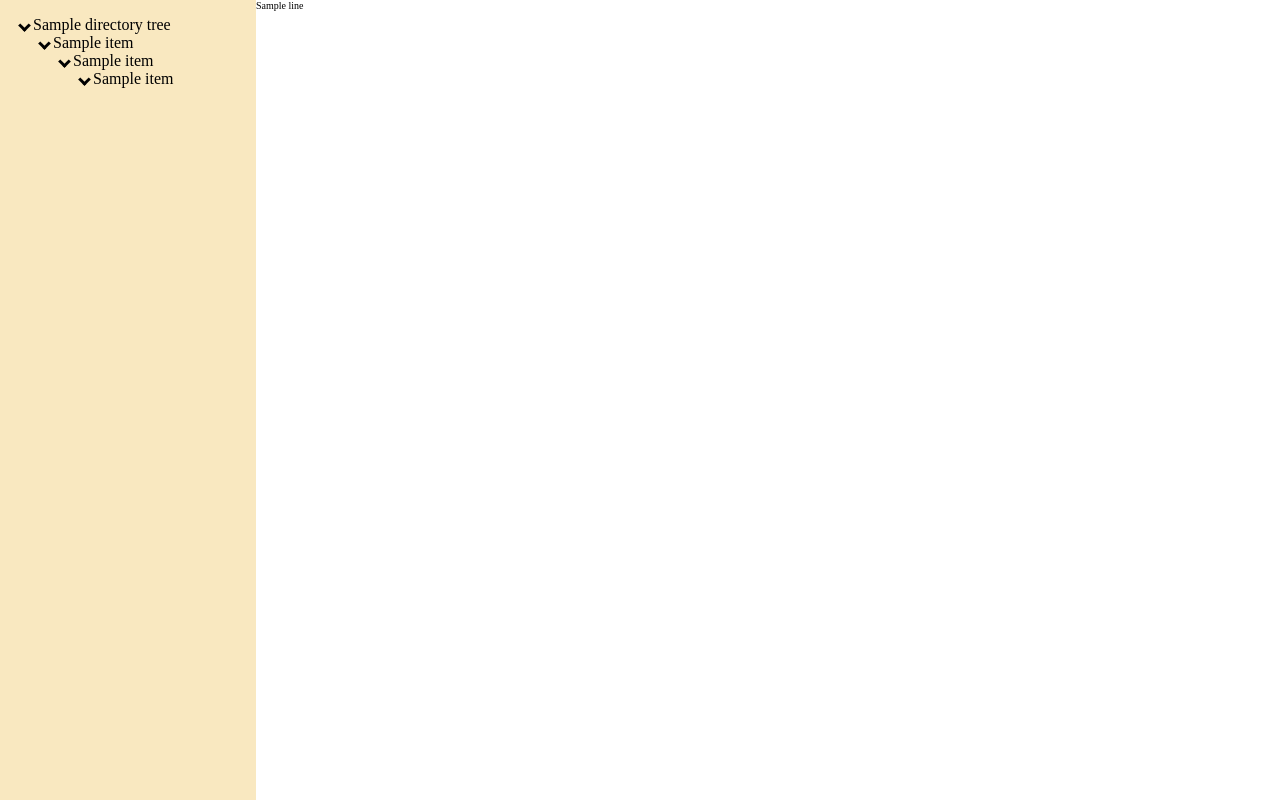
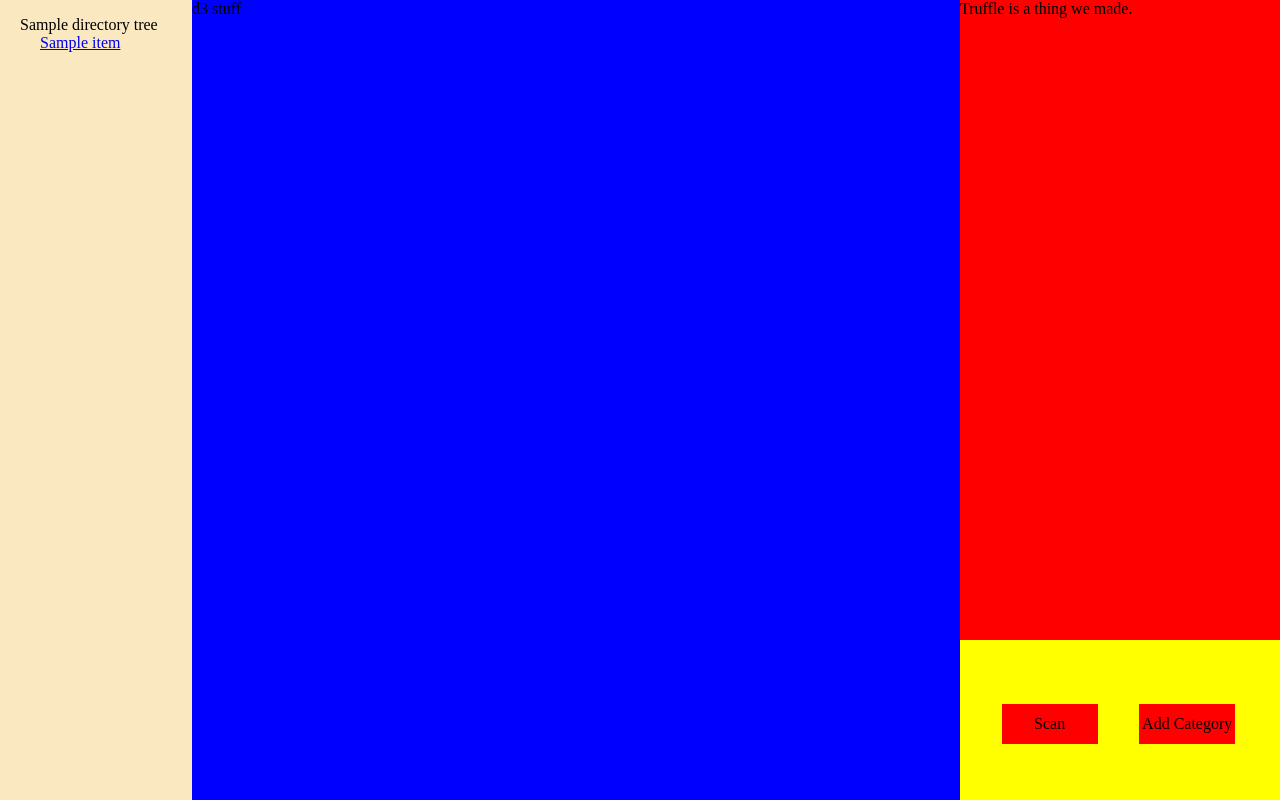
Before and after one commit to TheBatmanofButler/truffle, a Flask app: template truffle/frontend/templates/index.html in a window 1280 px wide. Run offline with Flask 2, Linux system fonts and the light colour scheme; the template is opened without the code that fills it: most values are stand-ins (such as "Sample title", 1, 10 or a date in 2020); parts of the project's set-up code (start-up, migrations or seed data) failed here and were passed over.

Commit message:
made file_directory include empty folders and non-py files

```diff
--- a/truffle/app.py
+++ b/truffle/app.py
@@ -1,32 +1,32 @@
 from flask import Flask, json, render_template, request
-from file_directory import make_directory_tree #, get_all_functions_in_file
+from file_directory import get_directory_tree
 from searchtools import index_code
+import global_constants
+
 
 app = Flask(__name__, template_folder="frontend/templates", static_folder="frontend/static")
-
-TEST_PATH = "../"
-
-directory_tree, files = make_directory_tree(TEST_PATH)
-indexed_functions = {}
+directory_tree = get_directory_tree(global_constants.FILEPATH)
 
 @app.route("/", methods=["GET", "POST"])
 def index():
-    print directory_tree
     return render_template("index.html", directory_tree=directory_tree)
 
 @app.route("/get_code/<path:filename>", methods=["GET", "POST"])
 def get_code(filename):
-    # TODO: Make this dynamic by pulling from os path
-    codebase = "/home/amol/Code/1train/truffle"
-    filename = codebase + "/" + filename
-    code_text = ""
-    with open(filename, 'r') as f:
+
+    with open("/" + filename, 'r') as f:
         code_text = f.read()
 
     code_text = code_text.splitlines()
 
-    return render_template("index.html", directory_tree=directory_tree,
-                           code_text=code_text)
+    code_html = []
+    for line in code_text:
+        code_html.append(get_highlighted_code(line))
+
+    return render_template("index.html", directory_tree=directory_tree, code_html=code_html)
+
+def get_highlighted_code(code_line):
+    return code_line
 
 if __name__ == "__main__":
     app.run(debug=True)
--- a/truffle/frontend/static/css/main.css
+++ b/truffle/frontend/static/css/main.css
@@ -1,6 +1,9 @@
 html, body {
 	padding: 0;
 	margin: 0;
+
+	height: 100%;
+	width: 100%;
 }
 
 ul {
@@ -11,12 +14,19 @@ li {
 	margin-left: -20px;
 }
 
-.file-tree {
+.container {
+	display: flex;
+	flex-flow: row wrap;
+
+	width: 100%;
+	height: 100%;
+}
+
+.file-panel {
 	background-color: #F9E8C0;
-	width: 20%;
+	width: 15%;
 	height: 100%;
 	overflow: scroll;
-	float: left;
 }
 
 i {
@@ -37,11 +47,6 @@ i {
 	display: none;
 }
 
-.code-text {
-	width: 40%;
-	float: left;
-}
-
 .function-name {
 	font-size: 15px;
 }
@@ -50,8 +55,84 @@ i {
 	font-size: 12px;
 }
 
+.button-comment-panel {
+	display: flex;
+	flex-flow: row wrap;
+
+	background-color: yellow;
+	position: relative;
+
+	height: 100%;
+	width: 25%;
+
+	/*display: none;*/
+}
+
+.code-panel {
+	width: 60%;
+}
+
 .code-text {
+	background-color: red;
+
+	float: left;
+
 	font-size: 10px;
 	height: 100%;
 	overflow-y: scroll;
+
+	display: none;
 }
+
+.flow-tree {
+	width: 100%;
+	height: 100%;
+	overflow-y: scroll;
+	background-color: blue;
+}
+
+.end-scan-option {
+	display: none;
+}
+
+.save-option {
+	display: none;
+}
+
+.button {
+	float: left;
+	width: 30%;
+	height: 40px;
+
+	vertical-align: middle;
+	line-height: 2.5;
+	font-size: 16px;
+	white-space: nowrap;
+	text-align: center;
+
+	margin-left: 13%;
+	margin-bottom: 5%;
+	background-color: red;
+}
+
+.left-button {
+	/*float: left;*/
+}
+
+.right-button {
+	/*float: left;*/
+}
+
+.options-box {
+	position: absolute;
+	bottom: 5%;
+
+	width: 100%;
+}
+
+.comment-box {
+	background-color: red;
+
+	width: 100%;
+	height: 80%;
+}
--- a/truffle/frontend/static/js/main.js
+++ b/truffle/frontend/static/js/main.js
@@ -1,4 +1,4 @@
-$(".file-tree li").click(function (e) {
+$(".file-panel li").click(function (e) {
 	e.stopPropagation();
 	$(this).children().not("i,a").animate({
 		height: "toggle"
--- a/truffle/frontend/templates/index.html
+++ b/truffle/frontend/templates/index.html
@@ -1,3 +1,5 @@
+<!doctype html>
+
 <html>
 
 	<head>
@@ -14,35 +16,39 @@
 	<body>
 
 		<div class="container">
-			<div class="file-tree">
+			<div class="file-panel">
 				<ul class="primary">
 					<li>
-						{%- if directory_tree.children -%}
-							<i class="arrow"></i>
-						{%- endif %}
-						{{ directory_tree.short_name }}
-						<ul class="secondary">
-						{%- for item in directory_tree.children recursive %}
-						    <li>
-								{%- if item.children -%}
+
+            <!-- arrow for root -->
+						{%- if "children" in directory_tree -%}
 							<i class="arrow"></i>
 						{%- endif %}
 
-								{%- if item.isPython -%}
-							    	<a href="{{ url_for('get_code', filename=item.name) }}">
+            <!-- name for root -->
+            {{ directory_tree.short_name }}
+						<ul class="secondary">
+
+              <!-- iterate through directory_tree -->
+  						{%- for item in directory_tree.children recursive %}
+  						    <li>
+
+                    <!-- show arrow if directory with children -->
+    								{%- if "children" in item -%}
+    									<i class="arrow"></i>
                       {{ item.short_name }}
-							    	</a>
-							    {% else %}
-							    	<a>
-								    	{{ item.short_name }}
-								    </a>
-								{%- endif -%}
-
-							    {%- if item.children -%}
+                      <!-- run loop for children of item -->
                       <ul>
                         {{ loop(item.children) }}
                       </ul>
+
+                    {% else %}
+                      <!-- link for name of item -->
+    						    	<a href="{{ url_for('get_code', filename=item.name[1:]) }}">
+    							    	{{ item.short_name }}
+    						    	</a>
                     {%- endif %}
+
     							</li>
   						{%- endfor %}
 						</ul>
@@ -50,20 +56,49 @@
 				</ul>
 			</div>
 
+			<div class="code-panel">
+				<div class="code-text">
+					<div class="code-text-path">
+						/path/to/file
+					</div>
+					<code>
 
-			<div class="code-text">
-
-				{%- for line in code_text %}
-				<div 'code-line'>
+						{%- for line in code_html %}
+						<div class="code-line">
 							{{ line }}
 						</div>
 						{%- endfor %}
+
+					</code>
 				</div>
 
+				<div class="flow-tree">
+					d3 stuff
+				</div>
+			</div>
+
+			<div class="button-comment-panel">
+				<div class="comment-box">
+					<div class="welcome-text">
+						Truffle is a thing we made.
+					</div>
+					<div class="comment-name">
+					</div>
+					<div class="comment-params"></div>
+					<div class="comment-description"></div>
+					<div class="comment-retval"></div>
+				</div>
+
+				<div class="options-box">
+					<div class="button left-button start-scan-option">Scan</div>
+					<div class="end-scan-option">End Scan</div>
+					<div class="button right-button add-category-option">Add Category</div>
+					<div class="save-option">Save</div>
+				</div>
+			</div>
 		</div>
 
 		<script type="text/javascript" src="{{ url_for('static', filename = 'js/main.js') }}"></script>
-		<script type="text/javascript" src="{{ url_for('static', filename = 'js/prism.js') }}"></script>
 	</body>
 
 </html>
--- a/truffle/global_constants.py
+++ b/truffle/global_constants.py
@@ -3,3 +3,9 @@ Author: Amol Kapoor
 Description: List of constants maintained for python backend.
 """
 SUPPORTED_LANGS = ('.py')
+
+FILEPATH = "/Users/ganeshravichandran/Dropbox/Code/truffle/truffle"
+
+INCLUDE_LIST = [".py$", ".md$", ".txt$", ".js$", ".html$", ".htm$"]
+
+EXCLUDE_LIST = [".git*", ".DS_Store", ".pyc$", "__pycache__"]
```
Also changed, not shown: truffle/file_directory.py (+37 -52 lines), truffle/frontend/static/js/prism.js (deleted), 1 other file. Lines whose indentation alone changed are shown as unchanged.
